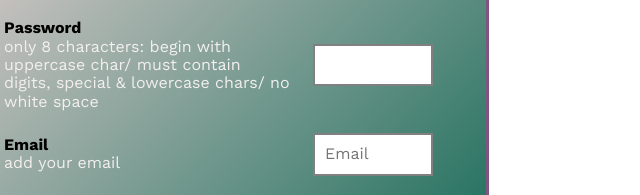
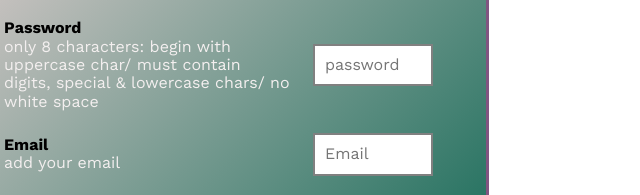
Before and after one commit to mohamed-sherif-bu/heaven-restauran-first-project-, a plain HTML site: page order.html in a window 1280 px wide. Shown: the part 204-399 px from the top of the page, 441-1081 px from the left. Drawn offline with nearby package versions, Linux system fonts and the light colour scheme.

Commit message:
Update order.html

```diff
--- a/order.html
+++ b/order.html
@@ -58,7 +58,7 @@
             <tr>
                 <td><label for="pswd"> password</label>
                     <br> only 8 characters: begin with uppercase char/ must contain digits, special & lowercase chars/ no white space</td>
-                <td><input id="pswd" type="password"name="pass"required autocomplete="off"onkeyup="passCheck(this.value)">
+                <td><input id="pswd" type="password"name="pass"required autocomplete="off"onkeyup="passCheck(this.value)"placeholder="password">
                 <span id="message"></span></td>
             </tr>
             <tr>
```
